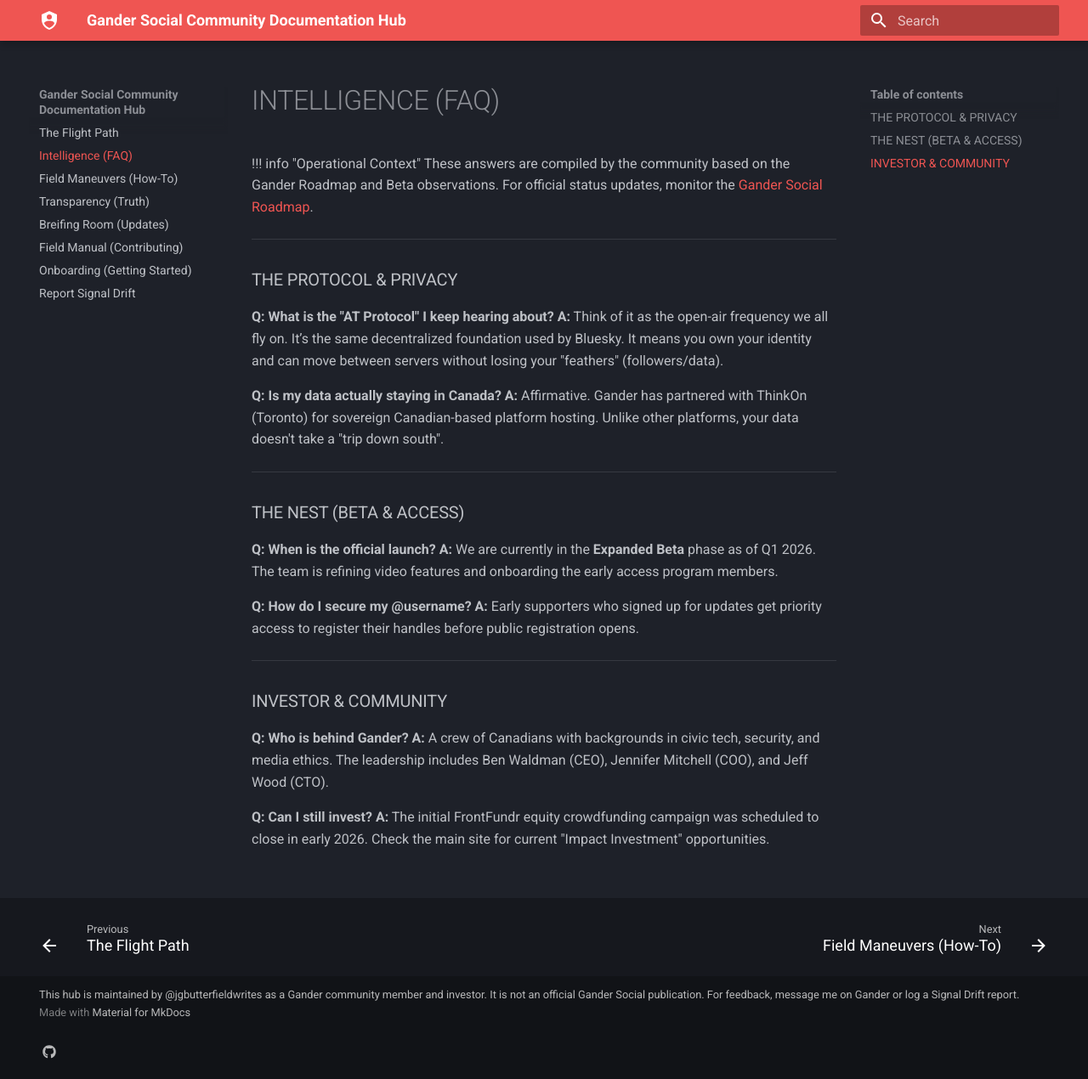
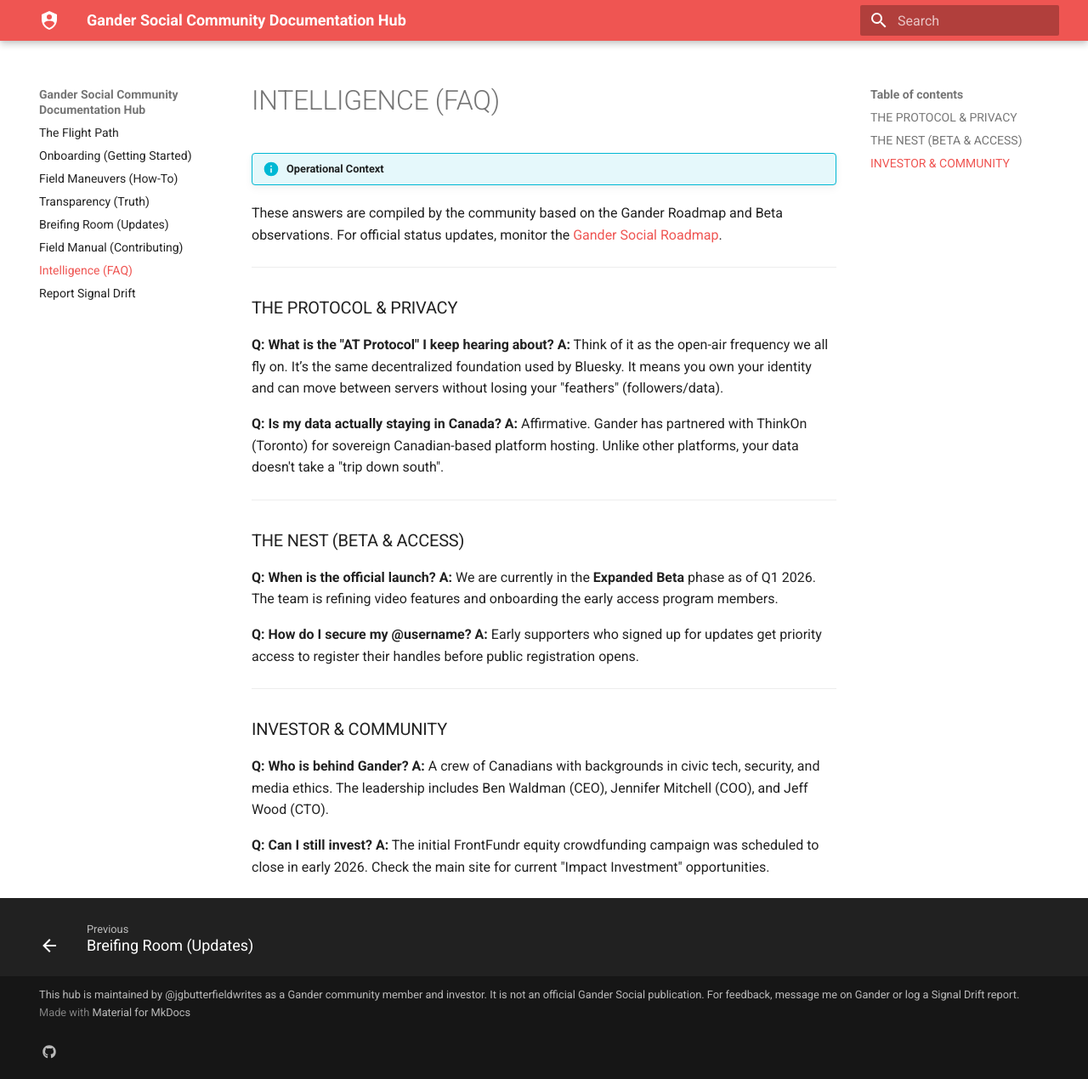
Before and after one commit to jasonbutt/gander-social-docs, an MkDocs documentation site: the page built from docs/faq.md, in a window 1280 px wide and 1270 px high. Shown: the whole window at 85% size. Built offline with MkDocs 1.6.1 and Material for MkDocs 9.7.7, drawn with Linux system fonts in a browser that asks for light colours.

```diff
--- a/mkdocs.yml
+++ b/mkdocs.yml
@@ -3,7 +3,7 @@ theme:
   name: material
   palette:
     # Gander's Slate and Teal palette
-    - scheme: slate # This provides the black/dark-grey background
+    - scheme: default # This provides the black/dark-grey background
       primary: red # Canadian Red accent
       accent: red
   icon:
@@ -20,14 +20,20 @@ extra:
       disclaimer: >-
         This site is a community-led initiative by Gander Social investors and beta participants.
         It is independent of Gander Social corporate entities.
+
+markdown_extensions:
+  - admonition
+  - pymdownx.details
+  - pymdownx.superfences
+
 nav:
   - The Flight Path: index.md
-  - Intelligence (FAQ): faq.md
+  - Onboarding (Getting Started): getting-started.md
   - Field Maneuvers (How-To): how-to.md
   - Transparency (Truth): transparency.md
   - Breifing Room (Updates): briefing-room.md
   - Field Manual (Contributing): contributing.md
-  - Onboarding (Getting Started): getting-started.md
+  - Intelligence (FAQ): faq.md
   - Report Signal Drift: https://github.com/jasonbutt/gander-social-docs/issues/new/choose
 
 copyright: >-
```
Also changed, not shown: docs/how-to.md (+5 -3 lines), docs/index.md (+8 -8 lines), docs/images/how-made.png (renamed from docs/images/7.How made.png).
